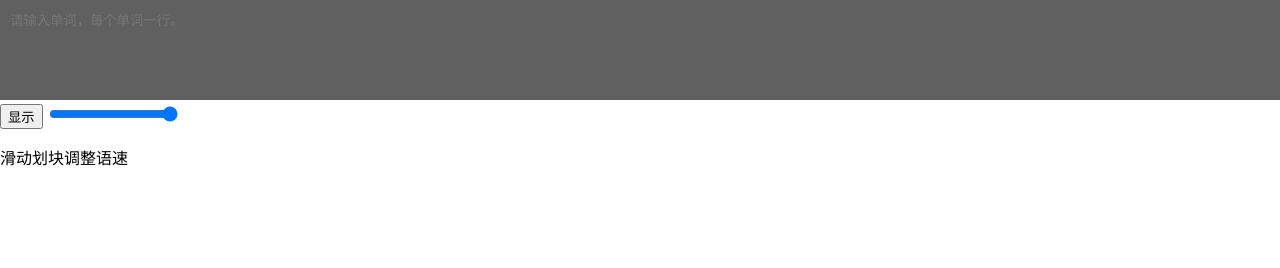
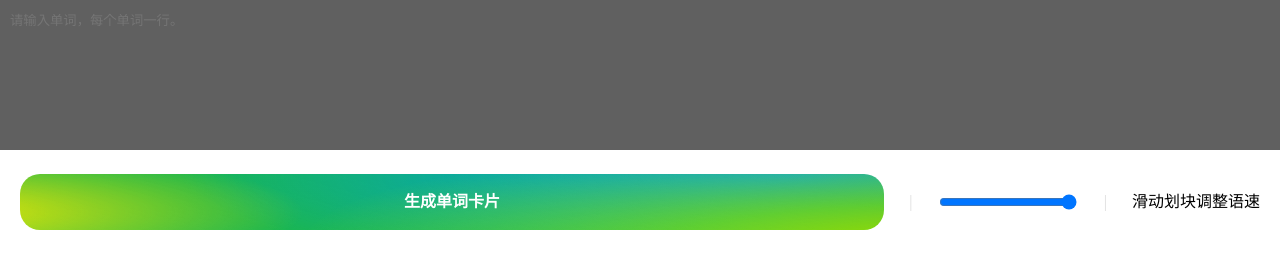
Before and after one commit to kailous/BuyLeader-Tools, a plain HTML site: page English/index.html in a window 1280 px wide. Drawn offline with Linux system fonts and the light colour scheme.

Commit message:
英语朗读卡更新 - 优化控件样式

```diff
--- a/English/index.html
+++ b/English/index.html
@@ -13,13 +13,14 @@
     <script src="js.js"></script>
 </head>
 <body>
-<!--创建表单，包含一个多行文本输入和一个按钮-->
     <textarea id="input" name="text" placeholder="请输入单词，每个单词一行。"></textarea>
-    <button name="show" type="button" onclick="show()">显示</button>
-<!--创建一个滑块-->
+    <div id="settings">
+    <button id="start" name="show" type="button" onclick="show()">生成单词卡片</button>
+    <span class="fenge one">|</span>
     <input type="range" min="1" max="10" value="10" class="slider" id="sudu">
+        <span class="fenge two">|</span>
     <p>滑动划块调整语速</p>
-<!--插入DIV，用于显示文本框中的内容-->
+    </div>
 <div id="show"></div>
 </body>
 </html>
--- a/English/style.css
+++ b/English/style.css
@@ -25,7 +25,7 @@ body {
 }
 #input {
     width: 100%;
-    height: 100px;
+    height: 150px;
     box-sizing: border-box;
     border: none;
     outline: none;
@@ -130,3 +130,97 @@ body {
 #show li div {
     color: #fff;
 }
+
+/*#sudu!*定义range轨道*! {*/
+/*    width: 100%;*/
+/*    height: 15px;*/
+/*    background: #fff;*/
+/*    border-radius: 10px;*/
+/*    position: relative;*/
+/*    overflow: hidden;*/
+/*}*/
+.fenge {
+    color: #dcdcdc;
+}
+#settings {
+    display: flex;
+    flex-wrap: nowrap;
+    justify-content: space-between;
+    align-items: center;
+    padding: 20px;
+    gap: 25px;
+    position: relative;
+    /* width: 100%; */
+    background:none;
+}
+#start {
+    /* Auto layout */
+
+    display: flex;
+    flex-direction: row;
+    justify-content: center;
+    align-items: center;
+    padding: 20px;
+    gap: 10px;
+
+    width: 100%;
+    font-style: normal;
+    font-weight: 700;
+    font-size: 16px;
+    line-height: 100%;
+
+    color: #FFFFFF;
+    background: linear-gradient(195.31deg, rgba(7, 164, 63, 0.3) 10.74%, rgba(2, 167, 60, 0) 129.38%), radial-gradient(45.13% 114.16% at -12.37% 68%, #FFF500 0.01%, rgba(29, 201, 255, 0) 100%) /* warning: gradient uses a rotation that is not supported by CSS and may not behave as expected */, radial-gradient(72.39% 183.12% at 105.15% 119.44%, #00A3FF 0%, #ADFF00 0.01%, rgba(29, 201, 255, 0) 100%) /* warning: gradient uses a rotation that is not supported by CSS and may not behave as expected */, radial-gradient(70.62% 178.64% at 89.34% 3.76%, #00A3FF 0%, rgba(29, 201, 255, 0) 100%) /* warning: gradient uses a rotation that is not supported by CSS and may not behave as expected */, #1DB954;
+    background-blend-mode: luminosity, normal, normal, normal, normal;
+    border-radius: 20px;
+    border: none;
+}
+#settings p {
+
+    font-style: normal;
+    font-weight: 400;
+    font-size: 16px;
+    line-height: 100%;
+    /*不换行*/
+    white-space: nowrap;
+
+    text-transform: capitalize;
+}
+/*定义range滑块*/
+#sudu {
+    /* -webkit-appearance 所有属性都有哪些值 */
+    /* none 无样式 */
+    /* slider-horizontal 水平滑块 */
+    /* slider-vertical 垂直滑块 */
+    /* sliderthumb-horizontal 水平滑块 */
+    /* sliderthumb-vertical 垂直滑块 */
+    /* caret 指针 */
+    /* searchfield 搜索框 */
+    /* textfield 文本框 */
+
+    -webkit-appearance: sliderthumb-horizontal;
+    width: 200px;
+    height: 100%;
+    background: transparent;
+    outline: none;
+    position: relative;
+    z-index: 2;
+}
+@media screen and (max-width: 750px) {
+    #settings {
+        flex-wrap: wrap;
+        flex-direction: column;
+        gap: 10px;
+    }
+    #sudu {
+        margin: 10px 0 0 0;
+        width: 100%;
+    }
+    #settings p {
+        margin: 0;
+        width: 100%;
+    }
+    .fenge {
+        display: none;
+    }
+}
```
